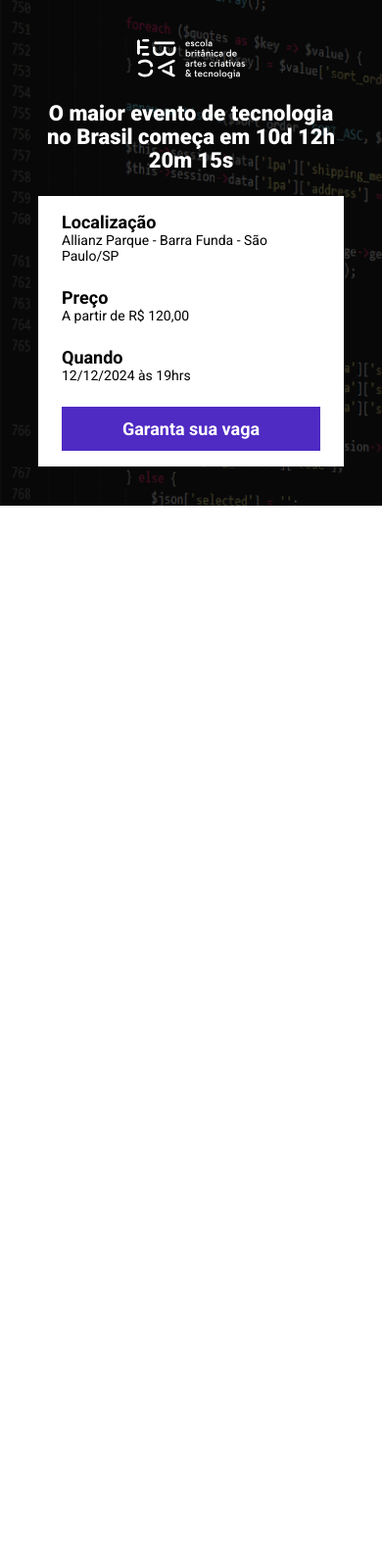
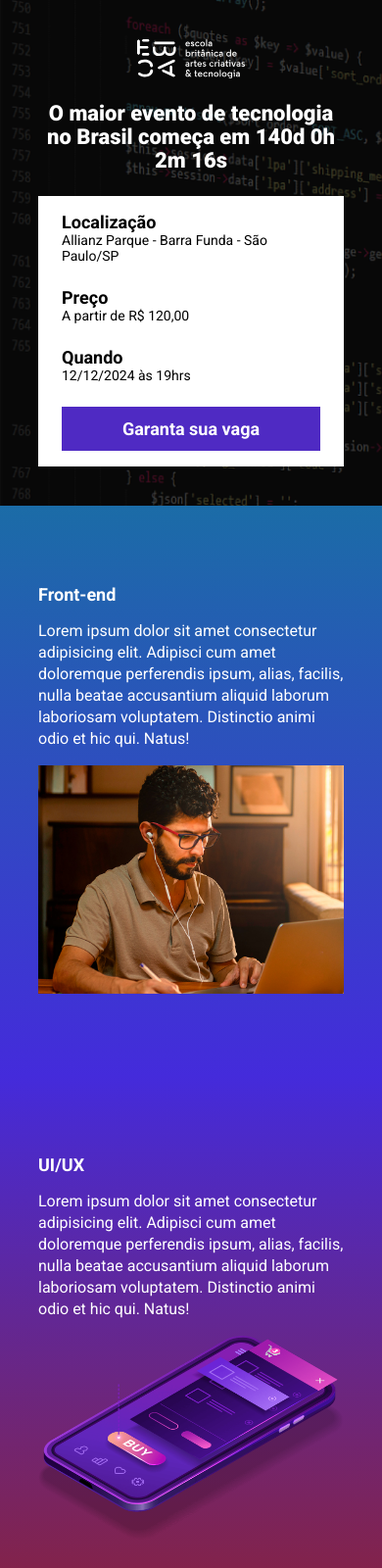
Before and after one commit to Felipe0L/ebac_tech_talks, a website built with Parcel: page src/index.html in a window 390 px wide. Shown: the top 1600 px of the page at 98% size. Before the commit the page ends 844 px from the top, so only its background shows below. Built offline with nearby package versions, Linux system fonts and the light colour scheme; a web font is replaced by a local one.

Commit message:
criando a secao evento e contagem regressiva

```diff
--- a/package.json
+++ b/package.json
@@ -1,9 +1,9 @@
 {
   "name": "ebac_talks",
   "version": "1.0.0",
-  "main": "index.js",
   "scripts": {
     "dev": "parcel src/index.html src/styles/main.scss src/scripts/main.js",
+    "build": "parcel build src/index.html",
     "test": "echo \"Error: no test specified\" && exit 1"
   },
   "keywords": [],
--- a/src/index.html
+++ b/src/index.html
@@ -10,13 +10,14 @@
     <link href="https://fonts.googleapis.com/css2?family=Playwrite+AU+TAS:wght@100..400&family=Roboto:ital,wght@0,100;0,300;0,400;0,500;0,700;0,900;1,100;1,300;1,400;1,500;1,700;1,900&display=swap" rel="stylesheet">
 
     <link rel="stylesheet" href="styles/main.scss">
+    <link rel="stylesheet" href="https://unpkg.com/aos@next/dist/aos.css" />
 </head>
 <body>
     <header class="hero">
         <div class="container">
             <img class="hero__logo" src="./images/ebac_logo.svg" alt="EBAC">
             <p class="hero__text">
-                O maior evento de tecnologia no Brasil começa em  10d 12h 20m 15s
+                O maior evento de tecnologia no Brasil começa em  <span id="contador"></span>
             </p>
             <div class="infos-bar">
                 <ul class="infos-bar__infos">
@@ -39,8 +40,52 @@
             </div>
         </div>
     </header>
+    <section class="event event--frontend" >
+        <div class="container" data-aos="fade-right">
+            <div class="event__details">
+                <h2 class="event__details__title">Front-end</h2>
+                <p class="event__details__description">
+                    Lorem ipsum dolor sit amet consectetur adipisicing elit. Adipisci cum amet doloremque perferendis ipsum, alias, facilis, nulla beatae accusantium aliquid laborum laboriosam voluptatem. Distinctio animi odio et hic qui. Natus!
+                </p>
+            </div>
+            <img class="event__image" src="./images/frontend.png" alt="Front-end">
+        </div>
+    </section>
+    <section class="event event--ui-ux event--image-left" >
+        <div class="container" data-aos="fade-left">
+            <div class="event__details">
+                <h2 class="event__details__title">UI/UX</h2>
+                <p class="event__details__description">
+                    Lorem ipsum dolor sit amet consectetur adipisicing elit. Adipisci cum amet doloremque perferendis ipsum, alias, facilis, nulla beatae accusantium aliquid laborum laboriosam voluptatem. Distinctio animi odio et hic qui. Natus!
+                </p>
+            </div>
+            <img class="event__image" src="./images/ui-ux.png" alt="UI/UX">
+        </div>
+    </section>
+    <section class="event event--data-science">
+        <div class="container" data-aos="fade-right">
+            <div class="event__details">
+                <h2 class="event__details__title">Data Science</h2>
+                <p class="event__details__description">
+                    Lorem ipsum dolor sit amet consectetur adipisicing elit. Adipisci cum amet doloremque perferendis ipsum, alias, facilis, nulla beatae accusantium aliquid laborum laboriosam voluptatem. Distinctio animi odio et hic qui. Natus!
+                </p>
+            </div>
+            <img class="event__image" src="./images/data.png" alt="Data Science">
+        </div>
+    </section>
+    <section class="event event--backend event--image-left">
+        <div class="container" data-aos="fade-left">
+            <div class="event__details">
+                <h2 class="event__details__title">Back-end</h2>
+                <p class="event__details__description">
+                    Lorem ipsum dolor sit amet consectetur adipisicing elit. Adipisci cum amet doloremque perferendis ipsum, alias, facilis, nulla beatae accusantium aliquid laborum laboriosam voluptatem. Distinctio animi odio et hic qui. Natus!
+                </p>
+            </div>
+            <img class="event__image" src="./images/backend.png" alt="Back-end">
+        </div>
+    </section>
 
-
+    <script src="https://unpkg.com/aos@next/dist/aos.js"></script>
     <script src="scripts/main.js"></script>
 </body>
 </html>
--- a/src/scripts/main.js
+++ b/src/scripts/main.js
@@ -1 +1,33 @@
-console.log('olá mundo');
+AOS.init();
+
+const dataDoEvento = new Date("Dec 12, 2024 19:00:00");
+const timeStampDoEvento = dataDoEvento.getTime();
+
+const contaAsHoras = setInterval(function() {
+    const agora = new Date();
+    const timeStampAtual = agora.getTime();
+
+    const distanciaAteOEvento = timeStampDoEvento - timeStampAtual;
+
+    const diaEmMs = 1000 * 60 * 60 * 24;
+    const horaEmMs = 1000 * 60 * 60;
+    const minutoEmMS = 1000 * 60;
+
+    const diasAteOEvento = Math.floor(distanciaAteOEvento / diaEmMs);
+    const horasAteOEvento = Math.floor((distanciaAteOEvento % diaEmMs) / horaEmMs);
+    const minutosAteOEvento = Math.floor((distanciaAteOEvento % horaEmMs) / (minutoEmMS));
+    const segundosAteOEvento = Math.floor((distanciaAteOEvento % minutoEmMS) / 1000);
+
+    console.log(diasAteOEvento);
+    console.log(horasAteOEvento);
+    console.log(minutosAteOEvento);
+    console.log(segundosAteOEvento)
+
+    document.getElementById('contador').innerHTML = `${diasAteOEvento}d ${horasAteOEvento}h ${minutosAteOEvento}m ${segundosAteOEvento}s`;
+
+    if (distanciaAteOEvento < 0) {
+        clearInterval(contaAsHoras);
+        document.getElementById('contador').innerHTML = 'Evento expirado';
+    }
+
+}, 1000);
--- /dev/null
+++ b/src/styles/_event.scss
@@ -0,0 +1,63 @@
+@use 'variables';
+
+.event {
+    padding: 80px 0;
+
+    &--frontend{
+        background-image: linear-gradient(variables.$blue1, variables.$blue2);
+    }
+
+    &--ui-ux{
+        background-image: linear-gradient(variables.$blue2, variables.$pink);
+    }
+
+    &--data-science{
+        background-image: linear-gradient(variables.$pink, variables.$yellow);
+    }
+
+    &--backend{
+        background-image: linear-gradient(variables.$yellow, variables.$pink);
+    }
+
+    &--image-left {
+        .container {
+            flex-direction: row-reverse;
+        }
+    }
+
+    .container {
+        display: flex;
+        gap: 40px;
+    }
+
+    &__image {
+        max-width: 360px;
+    }
+
+    &__details {
+        &__title {
+            font-size: 18px;
+            font-weight: bold;
+            margin-bottom: 16px;
+        }
+
+        &__description {
+            line-height: 22px;
+        }
+    }
+
+    @media (max-width: 640px) {
+        .container {
+            display: block;
+        }
+
+        &__image {
+            width: 100%;
+        }
+
+        &__details {
+            margin-right: 0;
+            margin-bottom: 16px;
+        }
+    }
+}
--- a/src/styles/_hero.scss
+++ b/src/styles/_hero.scss
@@ -1,3 +1,5 @@
+@use 'variables';
+
 .hero {
     padding-top: 64px;
     padding-bottom: 100px;
@@ -16,7 +18,7 @@
         left: 0;
         width: 100%;
         height: 100%;
-        background-color: #000;
+        background-color: variables.$secondaryTextColor;
         content: '';
         opacity: 0.7;
     }
@@ -26,7 +28,7 @@
         margin-bottom: 64px;
         font-size: 40px;
         line-height: 56px;
-        color: #fff;
+        color: variables.$textColor;
         font-weight: 800;
         text-align: center;
     }
--- /dev/null
+++ b/src/styles/_variables.scss
@@ -0,0 +1,8 @@
+$textColor: #fff;
+$secondaryTextColor: #000;
+
+$blue1: #1B6CA7;
+$blue2: #442BDB;
+$pink: #89223B;
+$yellow: #9C791D;
+$purple: #4F2AC3;
--- a/src/styles/components/_buttons.scss
+++ b/src/styles/components/_buttons.scss
@@ -1,3 +1,5 @@
+@use '../variables';
+
 .button {
     padding: 12px;
     font-size: 18px;
@@ -7,8 +9,8 @@
     white-space: nowrap;
 
     &--primary {
-        color: #fff;
-        background-color: #4F2AC3;
+        color: variables.$textColor;
+        background-color: variables.$purple;
     }
 
     @media (max-width: 1024px) {
--- a/src/styles/components/_infos_bar.scss
+++ b/src/styles/components/_infos_bar.scss
@@ -1,6 +1,8 @@
+@use '../variables';
+
 .infos-bar {
     padding: 16px 24px;
-    background-color: #fff;
+    background-color: variables.$textColor;
     display: flex;
     justify-content: space-between;
 
@@ -10,11 +12,12 @@
 
         &__item {
             font-size: 14px;
-            color: #000;
+            color: variables.$secondaryTextColor ;
 
             b {
                 font-size: 18px;
                 display: block;
+                color: variables.$secondaryTextColor;
             }
         }
     }
--- a/src/styles/main.scss
+++ b/src/styles/main.scss
@@ -1,6 +1,8 @@
 @use 'hero';
 @use 'components/infos_bar';
 @use 'components/buttons';
+@use 'event';
+@use 'variables';
 
 * {
     margin: 0;
@@ -8,6 +10,7 @@
     box-sizing: border-box;
     font-family: Roboto, sans-serif;
     list-style: none;
+    color: variables.$textColor;
 }
 
 .container {
```
